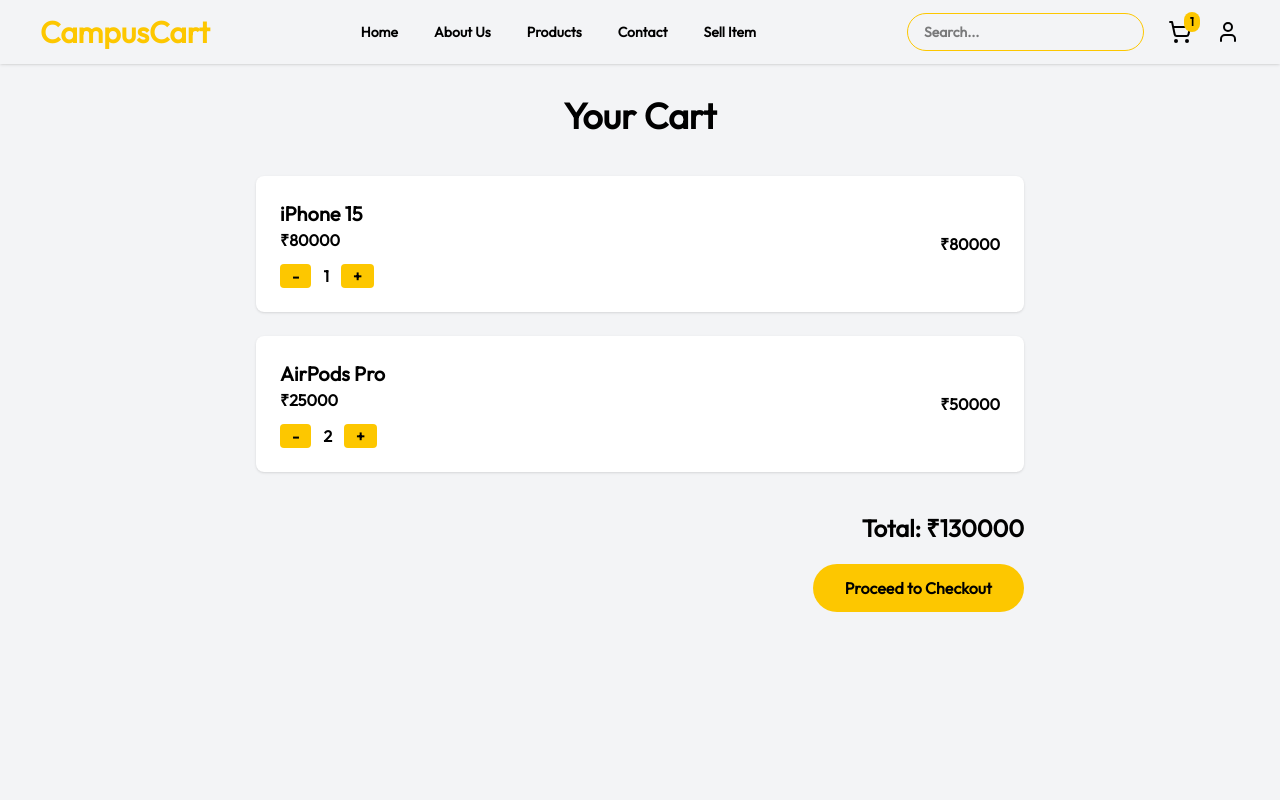
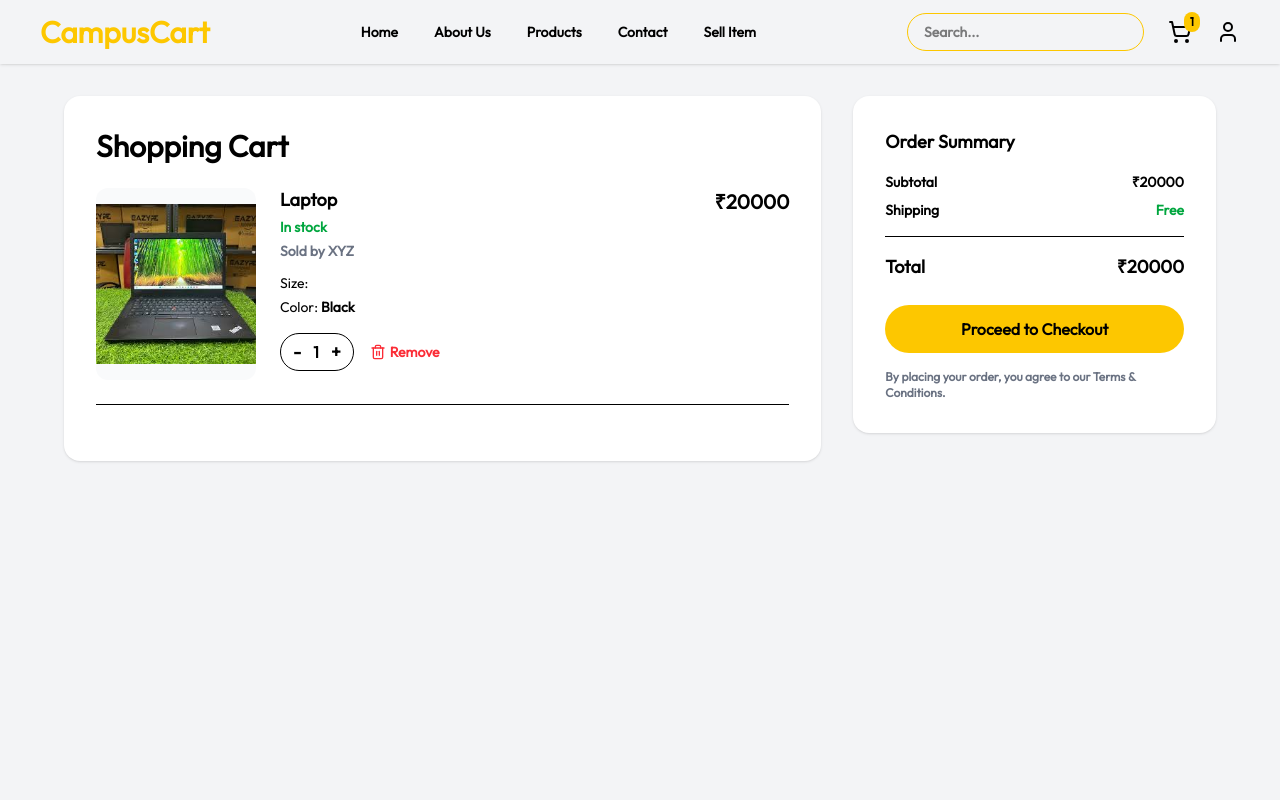
Before and after one commit to sonakchi09/Campus-Marketplace-Web-App, a Next.js app: page /addToCart in a window 1280 px wide. Shown: the top 800 px of the page. Built offline with nearby package versions, Linux system fonts and the light colour scheme.

Commit message:
Fix folder name case to addToCart

```diff
--- a/app/addToCart/page.tsx
+++ b/app/addToCart/page.tsx
@@ -1,17 +1,28 @@
 "use client";
 
 import { useState } from "react";
+import Image from "next/image";
 import Link from "next/link";
+import { Trash2 } from "lucide-react";
 
 export default function CartPage() {
   const [cart, setCart] = useState([
-    { id: "1", name: "iPhone 15", price: 80000, quantity: 1 },
-    { id: "2", name: "AirPods Pro", price: 25000, quantity: 2 },
+    {
+      id: "1",
+      name: "Laptop",
+      price: 20000,
+      quantity: 1,
+      size: "",
+      color: "Black",
+      image: "/laptop.jpg",
+      inStock: true,
+      seller: "XYZ"
+    }
   ]);
 
   const increase = (id: string) => {
-    setCart(
-      cart.map((item) =>
+    setCart((prev) =>
+      prev.map((item) =>
         item.id === id
           ? { ...item, quantity: item.quantity + 1 }
           : item
@@ -20,8 +31,8 @@
   };
 
   const decrease = (id: string) => {
-    setCart(
-      cart
+    setCart((prev) =>
+      prev
         .map((item) =>
           item.id === id
             ? { ...item, quantity: item.quantity - 1 }
@@ -31,64 +42,125 @@
     );
   };
 
-  const total = cart.reduce(
+  const removeItem = (id: string) => {
+    setCart((prev) => prev.filter((item) => item.id !== id));
+  };
+
+  const subtotal = cart.reduce(
     (sum, item) => sum + item.price * item.quantity,
     0
   );
 
   return (
     <div className="min-h-screen bg-gray-100 pt-24 pb-32 px-6">
-      <h1 className="text-4xl font-bold text-center mb-10">
-        Your Cart
-      </h1>
+      <div className="max-w-6xl mx-auto grid md:grid-cols-3 gap-8">
+        {/* LEFT SIDE - CART ITEMS */}
+        <div className="md:col-span-2 bg-white p-8 rounded-2xl shadow-sm">
+          <h1 className="text-3xl font-bold mb-6">Shopping Cart</h1>
 
-      <div className="max-w-3xl mx-auto space-y-6">
-        {cart.map((item) => (
+          {cart.length === 0 ? (
+            <p>Your cart is empty.</p>
+          ) : (
+            cart.map((item) => (
               <div
                 key={item.id}
-            className="bg-white p-6 rounded-lg shadow flex justify-between items-center"
+                className="flex gap-6 border-b pb-6 mb-6"
               >
-            <div>
-              <h2 className="text-xl font-bold">
+                <div className="w-40 h-48 relative rounded-xl overflow-hidden bg-gray-50">
+                  <Image
+                    src={item.image}
+                    alt={item.name}
+                    fill
+                    className="object-contain"
+                  />
+                </div>
+
+                <div className="flex-1">
+                  <h2 className="text-lg font-semibold leading-snug">
                     {item.name}
                   </h2>
-              <p>₹{item.price}</p>
 
-              <div className="flex gap-3 mt-3">
+                  <p className="text-green-600 text-sm mt-1">
+                    {item.inStock ? "In stock" : "Out of stock"}
+                  </p>
+
+                  <p className="text-sm text-gray-500 mt-1">
+                    Sold by {item.seller}
+                  </p>
+
+                  <div className="mt-3 text-sm space-y-1">
+                    <p>
+                      <span className="font-medium">Size:</span> {item.size}
+                    </p>
+                    <p>
+                      <span className="font-medium">Color:</span> {item.color}
+                    </p>
+                  </div>
+
+                  <div className="flex items-center gap-4 mt-4">
+                    <div className="flex items-center border rounded-full px-3 py-1 gap-3">
                       <button
                         onClick={() => decrease(item.id)}
-                  className="bg-yellow-400 px-3 rounded"
+                        className="text-lg font-bold"
                       >
                         -
                       </button>
-
                       <span>{item.quantity}</span>
-
                       <button
                         onClick={() => increase(item.id)}
-                  className="bg-yellow-400 px-3 rounded"
+                        className="text-lg font-bold"
                       >
                         +
                       </button>
                     </div>
+
+                    <button
+                      onClick={() => removeItem(item.id)}
+                      className="flex items-center gap-1 text-red-500 text-sm"
+                    >
+                      <Trash2 size={16} /> Remove
+                    </button>
+                  </div>
                 </div>
 
-            <p className="font-bold">
-              ₹{item.price * item.quantity}
-            </p>
+                <div className="text-right">
+                  <p className="text-xl font-bold">₹{item.price}</p>
                 </div>
-        ))}
+              </div>
+            ))
+          )}
+        </div>
 
-        <div className="text-right mt-10">
-          <h2 className="text-2xl font-bold">
-            Total: ₹{total}
-          </h2>
+        {/* RIGHT SIDE - SUMMARY */}
+        <div className="bg-white p-8 rounded-2xl shadow-sm h-fit">
+          <h2 className="text-lg font-semibold mb-4">Order Summary</h2>
+
+          <div className="flex justify-between text-sm mb-2">
+            <span>Subtotal</span>
+            <span>₹{subtotal}</span>
+          </div>
+
+          <div className="flex justify-between text-sm mb-2">
+            <span>Shipping</span>
+            <span className="text-green-600">Free</span>
+          </div>
+
+          <div className="border-t my-4"></div>
+
+          <div className="flex justify-between font-bold text-lg">
+            <span>Total</span>
+            <span>₹{subtotal}</span>
+          </div>
 
           <Link href="/checkout">
-            <button className="mt-5 bg-yellow-400 px-8 py-3 rounded-full font-bold hover:scale-105 transition">
+            <button className="mt-6 w-full bg-yellow-400 py-3 rounded-full font-semibold hover:scale-105 transition">
               Proceed to Checkout
             </button>
           </Link>
+
+          <p className="text-xs text-gray-500 mt-4">
+            By placing your order, you agree to our Terms & Conditions.
+          </p>
         </div>
       </div>
     </div>
--- a/app/addtocart/page.tsx
+++ /dev/null
@@ -1,168 +0,0 @@
-"use client";
-
-import { useState } from "react";
-import Image from "next/image";
-import Link from "next/link";
-import { Trash2 } from "lucide-react";
-
-export default function CartPage() {
-  const [cart, setCart] = useState([
-    {
-      id: "1",
-      name: "Laptop",
-      price: 20000,
-      quantity: 1,
-      size: "",
-      color: "Black",
-      image: "/laptop.jpg",
-      inStock: true,
-      seller: "XYZ"
-    }
-  ]);
-
-  const increase = (id: string) => {
-    setCart((prev) =>
-      prev.map((item) =>
-        item.id === id
-          ? { ...item, quantity: item.quantity + 1 }
-          : item
-      )
-    );
-  };
-
-  const decrease = (id: string) => {
-    setCart((prev) =>
-      prev
-        .map((item) =>
-          item.id === id
-            ? { ...item, quantity: item.quantity - 1 }
-            : item
-        )
-        .filter((item) => item.quantity > 0)
-    );
-  };
-
-  const removeItem = (id: string) => {
-    setCart((prev) => prev.filter((item) => item.id !== id));
-  };
-
-  const subtotal = cart.reduce(
-    (sum, item) => sum + item.price * item.quantity,
-    0
-  );
-
-  return (
-    <div className="min-h-screen bg-gray-100 pt-24 pb-32 px-6">
-      <div className="max-w-6xl mx-auto grid md:grid-cols-3 gap-8">
-        {/* LEFT SIDE - CART ITEMS */}
-        <div className="md:col-span-2 bg-white p-8 rounded-2xl shadow-sm">
-          <h1 className="text-3xl font-bold mb-6">Shopping Cart</h1>
-
-          {cart.length === 0 ? (
-            <p>Your cart is empty.</p>
-          ) : (
-            cart.map((item) => (
-              <div
-                key={item.id}
-                className="flex gap-6 border-b pb-6 mb-6"
-              >
-                <div className="w-40 h-48 relative rounded-xl overflow-hidden bg-gray-50">
-                  <Image
-                    src={item.image}
-                    alt={item.name}
-                    fill
-                    className="object-contain"
-                  />
-                </div>
-
-                <div className="flex-1">
-                  <h2 className="text-lg font-semibold leading-snug">
-                    {item.name}
-                  </h2>
-
-                  <p className="text-green-600 text-sm mt-1">
-                    {item.inStock ? "In stock" : "Out of stock"}
-                  </p>
-
-                  <p className="text-sm text-gray-500 mt-1">
-                    Sold by {item.seller}
-                  </p>
-
-                  <div className="mt-3 text-sm space-y-1">
-                    <p>
-                      <span className="font-medium">Size:</span> {item.size}
-                    </p>
-                    <p>
-                      <span className="font-medium">Color:</span> {item.color}
-                    </p>
-                  </div>
-
-                  <div className="flex items-center gap-4 mt-4">
-                    <div className="flex items-center border rounded-full px-3 py-1 gap-3">
-                      <button
-                        onClick={() => decrease(item.id)}
-                        className="text-lg font-bold"
-                      >
-                        -
-                      </button>
-                      <span>{item.quantity}</span>
-                      <button
-                        onClick={() => increase(item.id)}
-                        className="text-lg font-bold"
-                      >
-                        +
-                      </button>
-                    </div>
-
-                    <button
-                      onClick={() => removeItem(item.id)}
-                      className="flex items-center gap-1 text-red-500 text-sm"
-                    >
-                      <Trash2 size={16} /> Remove
-                    </button>
-                  </div>
-                </div>
-
-                <div className="text-right">
-                  <p className="text-xl font-bold">₹{item.price}</p>
-                </div>
-              </div>
-            ))
-          )}
-        </div>
-
-        {/* RIGHT SIDE - SUMMARY */}
-        <div className="bg-white p-8 rounded-2xl shadow-sm h-fit">
-          <h2 className="text-lg font-semibold mb-4">Order Summary</h2>
-
-          <div className="flex justify-between text-sm mb-2">
-            <span>Subtotal</span>
-            <span>₹{subtotal}</span>
-          </div>
-
-          <div className="flex justify-between text-sm mb-2">
-            <span>Shipping</span>
-            <span className="text-green-600">Free</span>
-          </div>
-
-          <div className="border-t my-4"></div>
-
-          <div className="flex justify-between font-bold text-lg">
-            <span>Total</span>
-            <span>₹{subtotal}</span>
-          </div>
-
-          <Link href="/checkout">
-            <button className="mt-6 w-full bg-yellow-400 py-3 rounded-full font-semibold hover:scale-105 transition">
-              Proceed to Checkout
-            </button>
-          </Link>
-
-          <p className="text-xs text-gray-500 mt-4">
-            By placing your order, you agree to our Terms & Conditions.
-          </p>
-        </div>
-      </div>
-    </div>
-  );
-}
```
Lines whose indentation alone changed are shown as unchanged.
